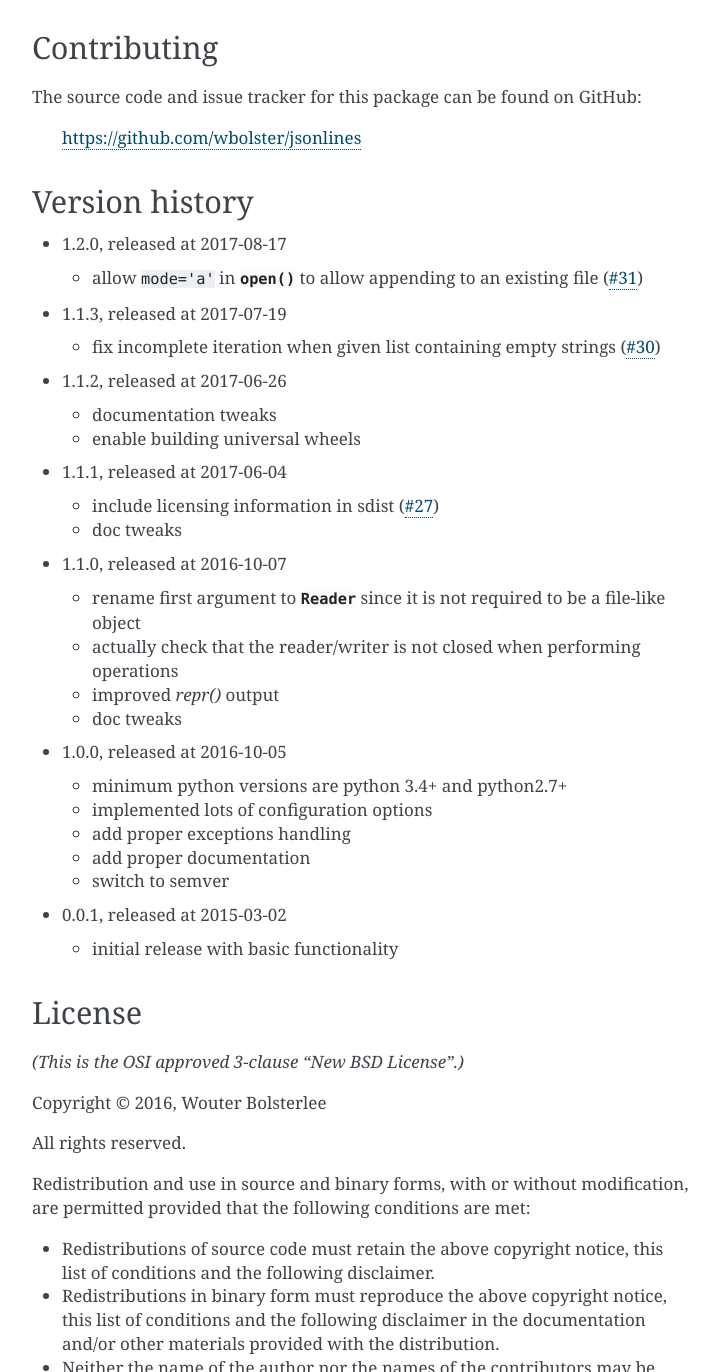
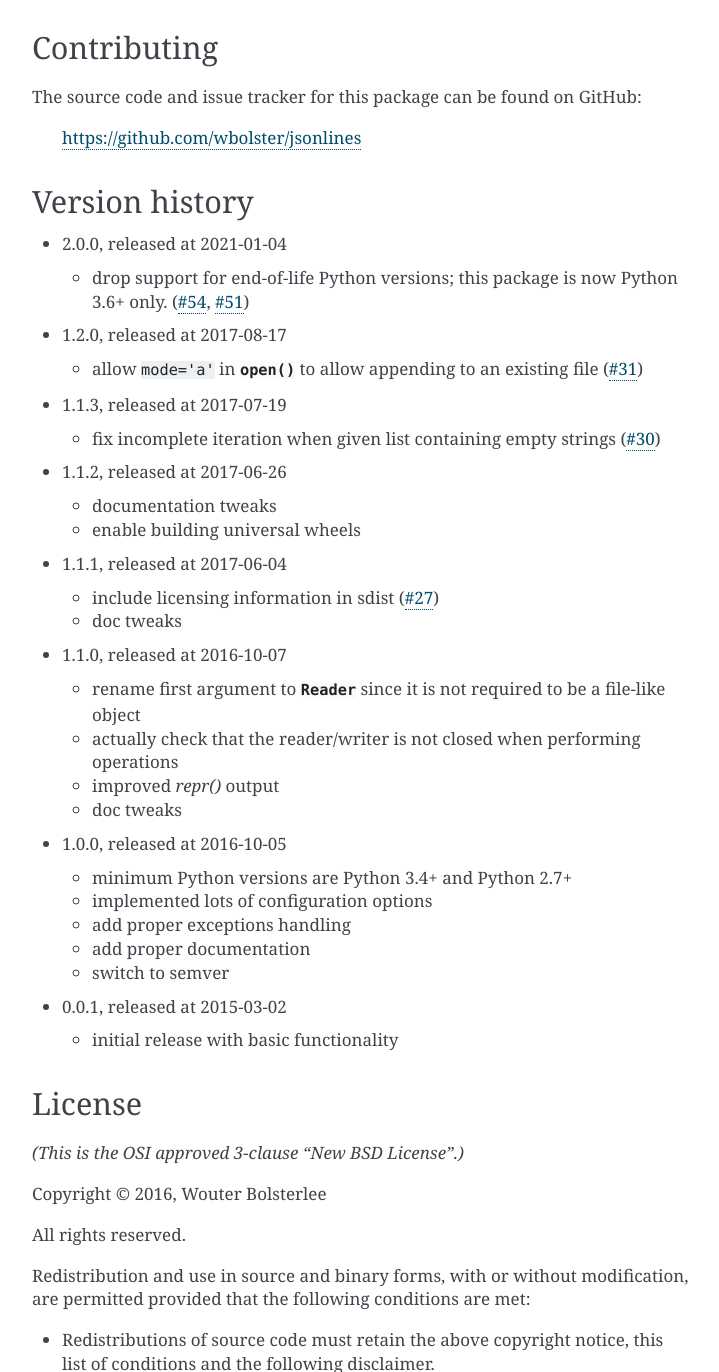
Before and after one commit to wbolster/jsonlines, a Sphinx documentation site: the page built from doc/index.rst, in a window 1280 px wide and 1400 px high, scrolled down 3343 px, cut to the strip 28-1400 px from the top of the window. Shown: the whole strip, without its empty margins (388-1107 px from the left). Built offline with Sphinx 7.4.7, drawn with Linux system fonts in a browser that asks for light colours.

```diff
--- a/doc/index.rst
+++ b/doc/index.rst
@@ -179,6 +179,13 @@ The source code and issue tracker for this package can be found on GitHub:
 Version history
 ===============
 
+* 2.0.0, released at 2021-01-04
+
+  * drop support for end-of-life Python versions; this package is now
+    Python 3.6+ only.
+    (`#54 <https://github.com/wbolster/jsonlines/pull/54>`_,
+    `#51 <https://github.com/wbolster/jsonlines/pull/51>`_)
+
 * 1.2.0, released at 2017-08-17
 
   * allow ``mode='a'`` in :py:func:`~jsonlines.open()`
@@ -212,7 +219,7 @@ Version history
 
 * 1.0.0, released at 2016-10-05
 
-  * minimum python versions are python 3.4+ and python2.7+
+  * minimum Python versions are Python 3.4+ and Python 2.7+
   * implemented lots of configuration options
   * add proper exceptions handling
   * add proper documentation
--- a/setup.cfg
+++ b/setup.cfg
@@ -1,6 +1,6 @@
 [metadata]
 name = jsonlines
-version = 1.2.0
+version = 2.0.0
 author = Wouter Bolsterlee
 author_email = wouter@bolsterl.ee
 license = BSD
```
